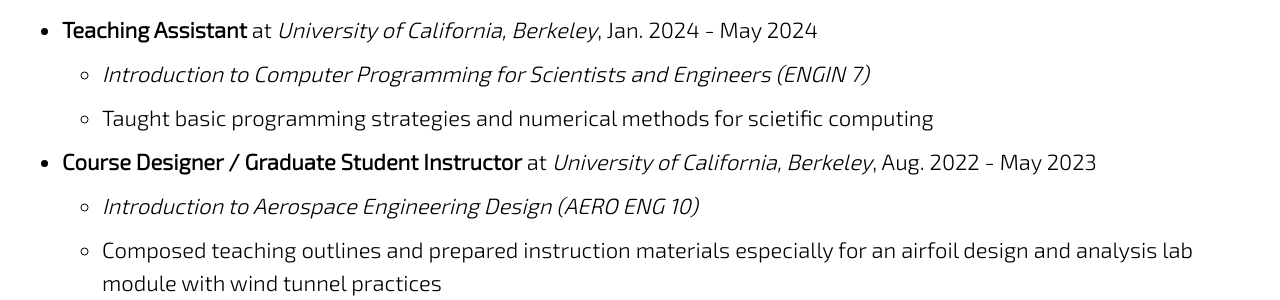
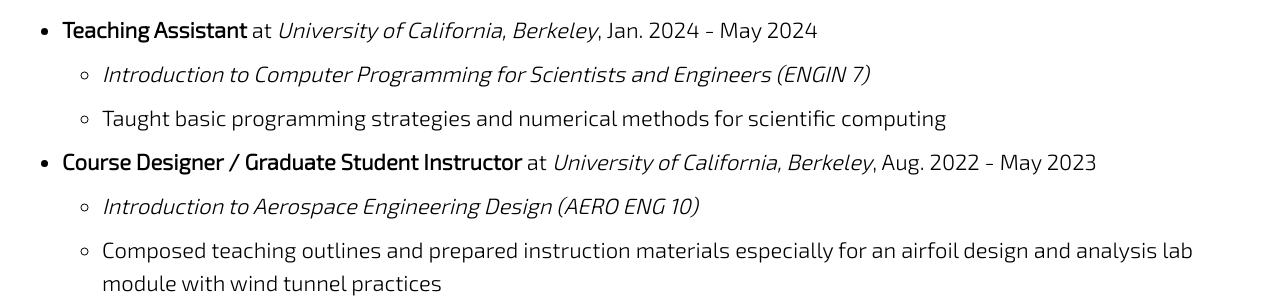
Before and after one commit to jun9303/jun9303.github.io, a Jekyll site: the page built from _pages/about.md, in a window 1280 px wide and 900 px high, scrolled down 2183 px. Shown: the part 156-456 px from the top of the window. Built offline with Jekyll 4.4.1, drawn with Linux system fonts in a browser that asks for light colours; cached includes are drawn as plain includes; nearby versions of some CDN libraries.

Commit message:
About Updated 010824

```diff
--- a/_pages/about.md
+++ b/_pages/about.md
@@ -76,7 +76,7 @@ feature_row:
 
 - **Teaching Assistant** at *University of California, Berkeley*, Jan. 2024 - May 2024
   + *Introduction to Computer Programming for Scientists and Engineers (ENGIN 7)*
-  + Taught basic programming strategies and numerical methods for scietific computing
+  + Taught basic programming strategies and numerical methods for scientific computing
 
 - **Course Designer / Graduate Student Instructor** at *University of California, Berkeley*, Aug. 2022 - May 2023
   + *Introduction to Aerospace Engineering Design (AERO ENG 10)*
```
